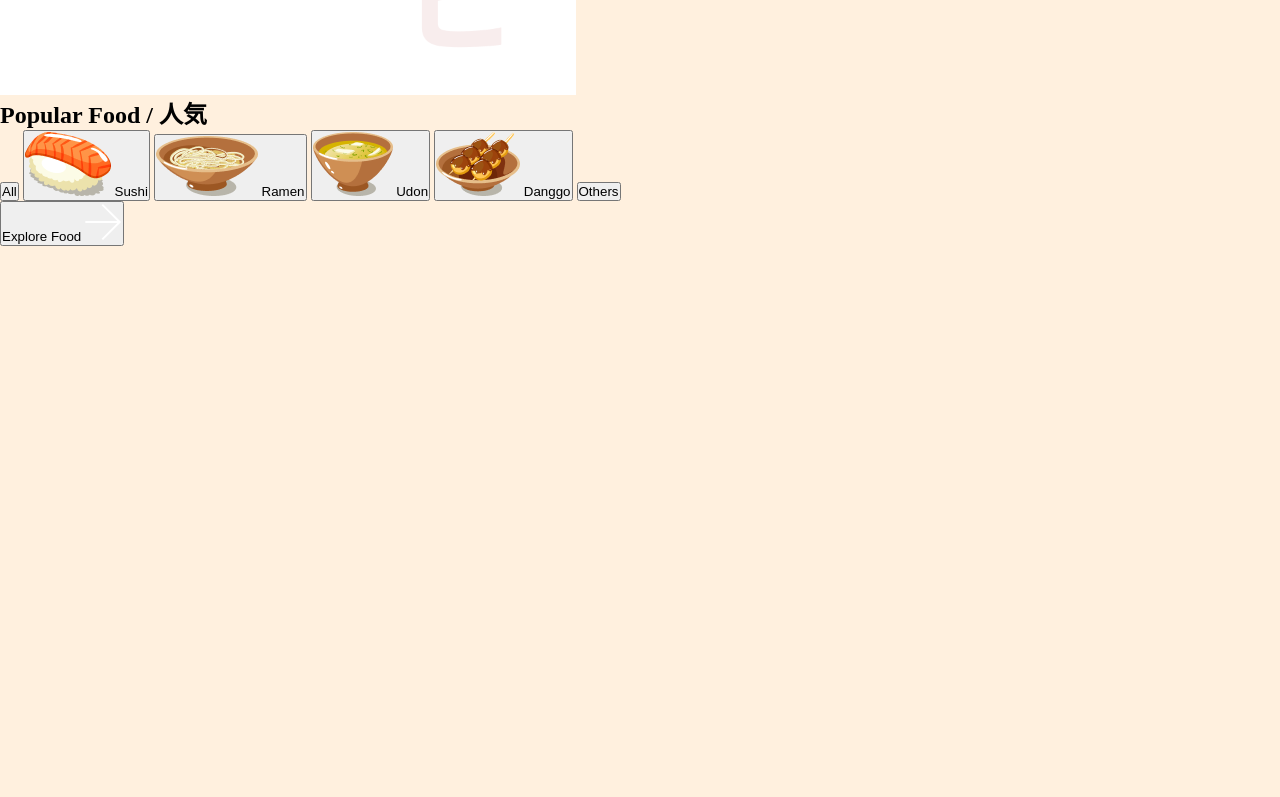
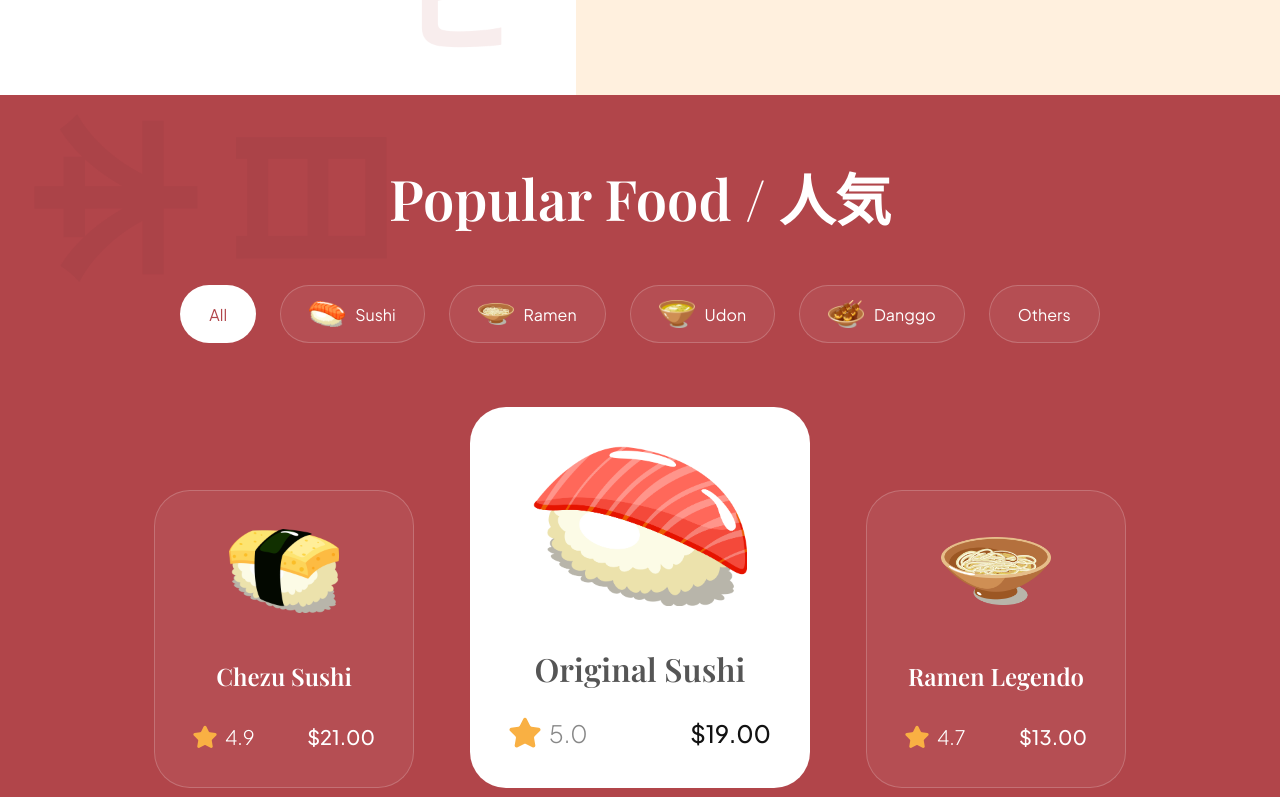
Before and after one commit to SenpaiSumpie/sushi-store, a website built with Vite: page index.html in a window 1280 px wide. Shown: the part 1423-2220 px from the top of the page. Before the commit the page ends 1669 px from the top, so only its background shows below. Built offline with nearby package versions, Linux system fonts and the light colour scheme.

Commit message:
Catalogue with mini section

```diff
--- a/css/sections/header.css
+++ b/css/sections/header.css
@@ -27,7 +27,6 @@
     text-transform: uppercase;
     font-family: var(--playfair-display);
     color: #fff;
-    opacity: 0.8;
 }
 
 .header__menu,
--- a/css/sections/popular.css
+++ b/css/sections/popular.css
@@ -0,0 +1,198 @@
+.popular-foods {
+    padding: 64px;
+
+    display: flex;
+    flex-direction: column;
+
+    background-color: var(--primary-color);
+    background-image: url("../../assets/popular_bg.png");
+    background-position: center;
+    background-repeat: no-repeat;
+    background-size: contain;
+
+    overflow: hidden;
+}
+
+.popular-foods__title {
+    font-size: 56px;
+    font-family: var(--playfair-display);
+    font-weight: 600;
+    line-height: 78px;
+    color: #fff;
+    text-align: center;
+}
+
+.popular-foods__filters{
+    margin-top: 48px;
+    max-width: 100%;
+    overflow-x: auto;
+
+    display: flex;
+    justify-content: center;
+    gap: 24px;
+}
+
+.popular-foods__filter-btn {
+    padding: 10px 28px;
+
+    display: flex;
+    flex-direction: row;
+    align-items: center;
+    gap: 10px;
+
+    background: rgba(255, 255, 255, 0.05);
+    border: 1px solid rgba(255, 255, 255, 0.2);
+    border-radius: 46px;
+
+    font-size: 16px;
+    font-weight: 300px;
+    line-height: 25px;
+    font-family: var(--plus-jakarta-sans);
+    color: #fff;
+    cursor: pointer;
+}
+
+.popular-foods__filter-btn img{
+    width: 36px;
+    height: 36px;
+    object-fit: contain;
+}
+
+.popular-foods__filter-btn.active {
+    background: #fff;
+    color: var(--primary-color);
+}
+
+.popular-foods__filter-btn:hover {
+    background: #fff;
+    color: var(--primary-color);
+}
+
+.popular-foods__catalogue {
+    margin-top: 64px;
+
+    display: flex;
+    justify-content: center;
+    align-items: flex-end;
+    flex-wrap: wrap;
+    gap: 56px;
+}
+
+.popular-foods__button{
+    width: fit-content;
+
+    padding: 20px 30px;
+    margin: 80px auto 0;
+
+    font-weight: 500;
+    font-size: 18px;
+    line-height: 23px;
+    font-family: var(--plus-jakarta-sans);
+    color: #fff;
+
+    border: none;
+    outline: none;
+    background: var(--secondary-color);
+    border-radius: 64px;
+    cursor: pointer;
+}
+
+.popular-foods__button img{
+    width: 14px;
+    height: 14px;
+    object-fit: contain;
+
+    margin-left: 21px;
+}
+
+.popular-foods__card{
+    padding: 38px;
+    min-width: 260px;
+    height: fit-content;
+
+    display: flex;
+    align-items: center;
+    flex-direction: column;
+
+    border-radius: 36px;
+    background: rgba(255, 255, 255, 0.05);
+    border: 1px solid rgba(255, 255, 255, 0.2);
+}
+
+.popular-foods__card-image {
+    width: 110px;
+    height: 84px;
+    object-fit: contain;
+}
+
+.popular-foods__card-title{
+    margin-top: 47px;
+
+    font-weight: 600;
+    font-size: 24px;
+    line-height: 32px;
+    font-family: var(--playfair-display);
+    color: #fff;
+    text-align: center;
+}
+
+.popular-foods__card-details {
+    width: 100%;
+    margin-top: 32px;
+}
+
+.popular-foods__card-rating {
+    display: flex;
+    align-items: center;
+    gap: 8px;
+}
+
+.popular-foods__card-rating img{
+    width: 24px;
+    height: 24px;
+    object-fit: contain;
+}
+
+.popular-foods__card-rating p {
+    font-size: 20px;
+    font-weight: 300;
+    font-family: var(--plus-jakarta-sans);
+    color: #fff;
+}
+
+.popular-foods__card-price {
+    font-size: 20px;
+    font-weight: 500;
+    font-family: var(--plus-jakarta-sans);
+    color: #fff;
+}
+
+.popular-foods__card.active-card{
+    background-color: #fff;
+    min-width: 340px;
+}
+
+.popular-foods__card.active-card .popular-foods__card-image{
+    width: 240px;
+    height: 160px;
+}
+
+.popular-foods__card.active-card .popular-foods__card-title{
+    color: var(--black-500);
+    font-size: 32px;
+}
+
+.popular-foods__card.active-card .popular-foods__card-rating img{
+    width: 32px;
+    height: 32px;
+}
+
+.popular-foods__card.active-card .popular-foods__card-rating p{
+    font-size: 24px;
+    color: var(--gray-100);
+}
+
+.popular-foods__card.active-card .popular-foods__card-price{
+    font-size: 24px;
+    color: var(--secondary-color);
+}
--- a/index.html
+++ b/index.html
@@ -106,19 +106,19 @@
       <h2 class="popular-foods__title">Popular Food / 人気</h2>
       <div class="popular-foods__filters sushi__hide-scrollbar">
         <button class="popular-foods__filter-btn active"> All </button>
-        <button class="popular-foods__filter-btn active">
+        <button class="popular-foods__filter-btn">
           <img src="/assets/sushi-9.png" alt="sushi 9"/>
           Sushi
         </button>
-        <button class="popular-foods__filter-btn active">
+        <button class="popular-foods__filter-btn">
           <img src="/assets/sushi-8.png" alt="sushi 8"/>
           Ramen
         </button>
-        <button class="popular-foods__filter-btn active">
+        <button class="popular-foods__filter-btn">
           <img src="/assets/sushi-7.png" alt="sushi 7"/>
           Udon
         </button>
-        <button class="popular-foods__filter-btn active">
+        <button class="popular-foods__filter-btn">
           <img src="/assets/sushi-6.png" alt="sushi 6"/>
           Danggo
         </button>
@@ -126,7 +126,42 @@
       </div>
 
       <div class="popular-foods__catalogue">
+        <article class="popular-foods__card">
+          <img class="popular-foods__card-image" src="assets/sushi-12.png" alt="sushi-12"/>
+          <h4 class="popular-foods__card-title"> Chezu Sushi </h4>
+          <div class="popular-foods__card-details flex-between">
+            <div class="popular-foods__card-rating">
+              <img src="assets/star.svg" alt="star"/>
+              <p>4.9</p>
+            </div>
 
+            <p class="popular-foods__card-price">$21.00</p>
+          </div>
+        </article>
+        <article class="popular-foods__card active-card">
+          <img class="popular-foods__card-image" src="assets/sushi-11.png" alt="sushi-11"/>
+          <h4 class="popular-foods__card-title"> Original Sushi </h4>
+          <div class="popular-foods__card-details flex-between">
+            <div class="popular-foods__card-rating">
+              <img src="assets/star.svg" alt="star"/>
+              <p>5.0</p>
+            </div>
+
+            <p class="popular-foods__card-price">$19.00</p>
+          </div>
+        </article>
+        <article class="popular-foods__card">
+          <img class="popular-foods__card-image" src="assets/sushi-10.png" alt="sushi-10"/>
+          <h4 class="popular-foods__card-title"> Ramen Legendo </h4>
+          <div class="popular-foods__card-details flex-between">
+            <div class="popular-foods__card-rating">
+              <img src="assets/star.svg" alt="star"/>
+              <p>4.7</p>
+            </div>
+
+            <p class="popular-foods__card-price">$13.00</p>
+          </div>
+        </article>
       </div>
 
       <button class="popular-foods__button">
```
